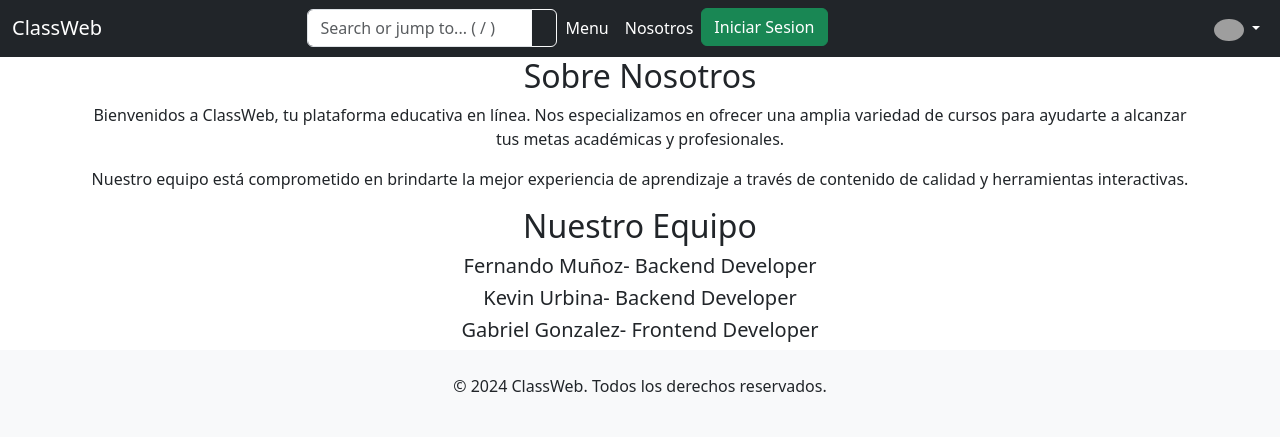
After one commit to GaboGon25/Proyect_ClassWeb, a Flask app: page /nosotros in a window 1280 px wide. The commit adds this page. Shown: the top 437 px of the page. Run offline with Flask 3, Linux system fonts and the light colour scheme; some libraries are stand-ins or nearby versions; grey boxes are pictures that could not be loaded.

Commit message:
agregando Nosotros

```diff
--- a/app.py
+++ b/app.py
@@ -288,12 +288,12 @@ def lecciones_curso(id):
     #print(f"Lecciones: {lecciones}")
     return render_template("lecciones.html", curso=curso, lecciones=lecciones)
 
-@app.route("/review", methods=["POST", "GET"])
+@app.route("/nosotros", methods=["POST", "GET"])
 def review():
     if request.method == "POST":
         pass
     else:
-        return render_template("review.html")
+        return render_template("nosotros.html")
 
 #boton en cursos ELIMINAR (vista editar/configuracion de curso)
 @app.route("/Eliminar_curso/<int:id>", methods=["POST", "GET"])
--- a/templates/layout.html
+++ b/templates/layout.html
@@ -29,7 +29,7 @@
                           <a class="nav-link" href="/">Menu</a>
                       </li>
                       <li class="nav-item">
-                          <a class="nav-link" href="#">Nosotros</a>
+                          <a class="nav-link" href="/nosotros">Nosotros</a>
                       </li>
                       <li class="nav-item">
                           <a class="btn btn-success" href="/login">Iniciar Sesion</a>
--- /dev/null
+++ b/templates/nosotros.html
@@ -0,0 +1,44 @@
+{% extends 'layout.html' %}
+
+{% block title %}
+  Nosotros
+{% endblock %}
+
+{% block content %}
+<div class="about-section text-center">
+    <div class="container">
+        <h2>Sobre Nosotros</h2>
+        <p>Bienvenidos a ClassWeb, tu plataforma educativa en línea. Nos especializamos en ofrecer una amplia variedad de cursos para ayudarte a alcanzar tus metas académicas y profesionales.</p>
+        <p>Nuestro equipo está comprometido en brindarte la mejor experiencia de aprendizaje a través de contenido de calidad y herramientas interactivas.</p>
+    </div>
+</div>
+
+<!-- Team Section -->
+<div class="team-section text-center">
+    <div class="container">
+        <h2>Nuestro Equipo</h2>
+        <div class="row">
+                <h5>Fernando Muñoz- Backend Developer</h5>
+                <h5>Kevin Urbina- Backend Developer</h5>
+                <h5>Gabriel Gonzalez- Frontend Developer</h5>
+            </div>
+        </div>
+    </div>
+</div>
+
+
+
+{% endblock %}
+
+{% block footer %}
+<!-- Footer -->
+<footer class="bg-light text-center py-4">
+    <p>&copy; 2024 ClassWeb. Todos los derechos reservados.</p>
+</footer>
+{% endblock %}
+
+{% block script %}
+<script src="https://code.jquery.com/jquery-3.5.1.slim.min.js"></script>
+<script src="https://cdn.jsdelivr.net/npm/@popperjs/core@2.5.4/dist/umd/popper.min.js"></script>
+<script src="https://stackpath.bootstrapcdn.com/bootstrap/4.5.2/js/bootstrap.min.js"></script>
+{% endblock %}
```
Also changed, not shown: templates/review.html (deleted, +0 -77 lines), 2 other files.
